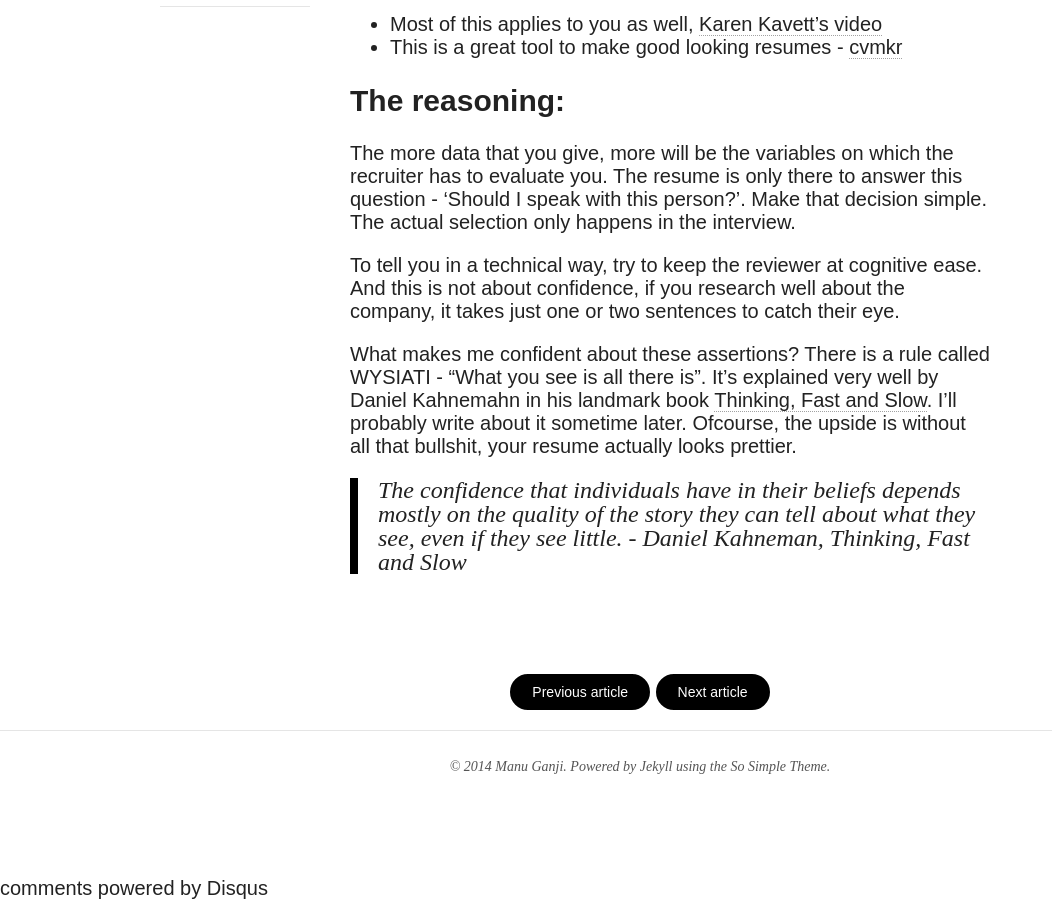
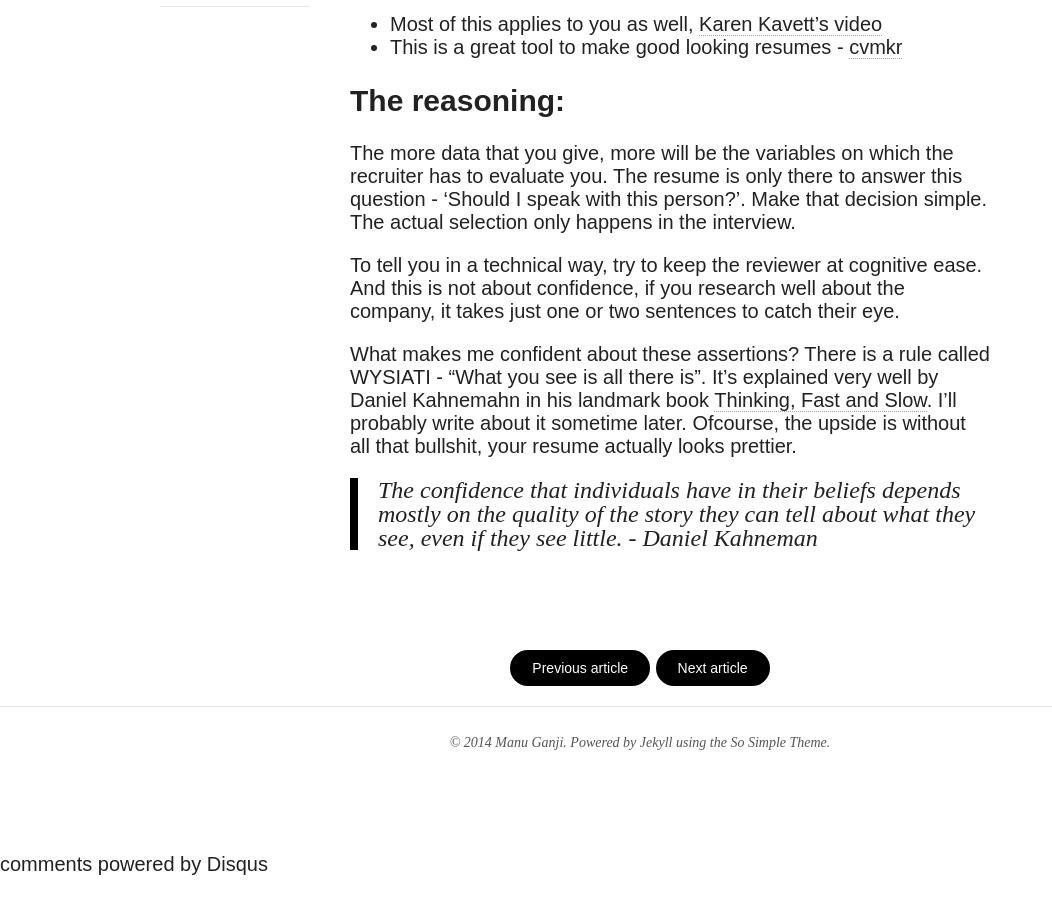
Before and after one commit to manuganji/manuganji.github.io, a Jekyll site: the page built from _posts/2014-04-09-tips-making-good-resume.md, in a window 1280 px wide and 900 px high, scrolled down 931 px. Shown: the whole window, without its empty margins (0-1052 px from the left). Built offline with Jekyll 4.4.1, drawn with Linux system fonts in a browser that asks for light colours; nearby versions of some CDN libraries; comment, search, counter and statistics services are not loaded; after the commit the page ends 1807 px from its top, so only the background shows below that.

Commit message:
fixed the quotation

```diff
--- a/_posts/2014-04-09-tips-making-good-resume.md
+++ b/_posts/2014-04-09-tips-making-good-resume.md
@@ -31,4 +31,4 @@ To tell you in a technical way, try to keep the reviewer at cognitive ease. And
 
 What makes me confident about these assertions? There is a rule called WYSIATI - "What you see is all there is". It's explained very well by Daniel Kahnemahn in his landmark book [Thinking, Fast and Slow](http://www.flipkart.com/thinking-fast-slow/p/itmdurspj3kgxrgq?pid=9781846146060&affid=manuganji). I'll probably write about it sometime later. Ofcourse, the upside is without all that bullshit, your resume actually looks prettier.
 
-> The confidence that individuals have in their beliefs depends mostly on the quality of the story they can tell about what they see, even if they see little. - Daniel Kahneman, Thinking, Fast and Slow
+> The confidence that individuals have in their beliefs depends mostly on the quality of the story they can tell about what they see, even if they see little. - Daniel Kahneman
```
